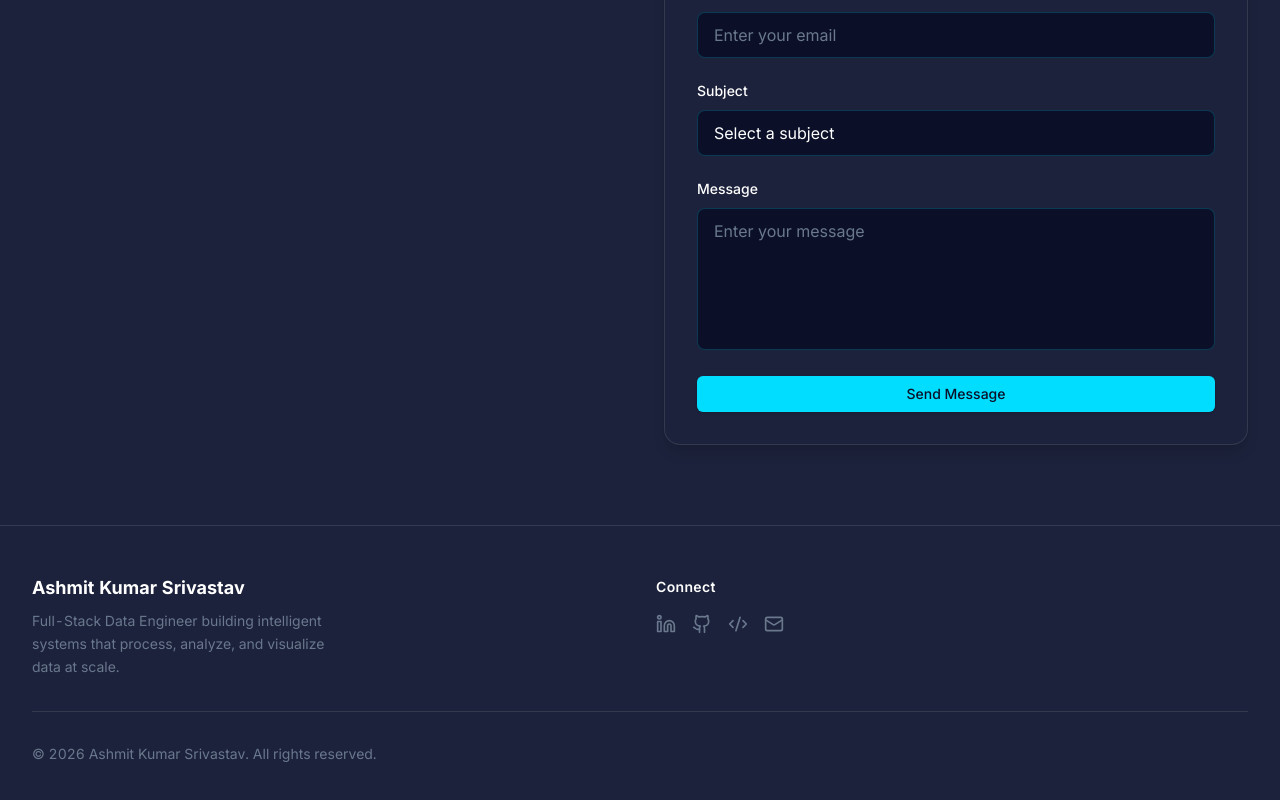
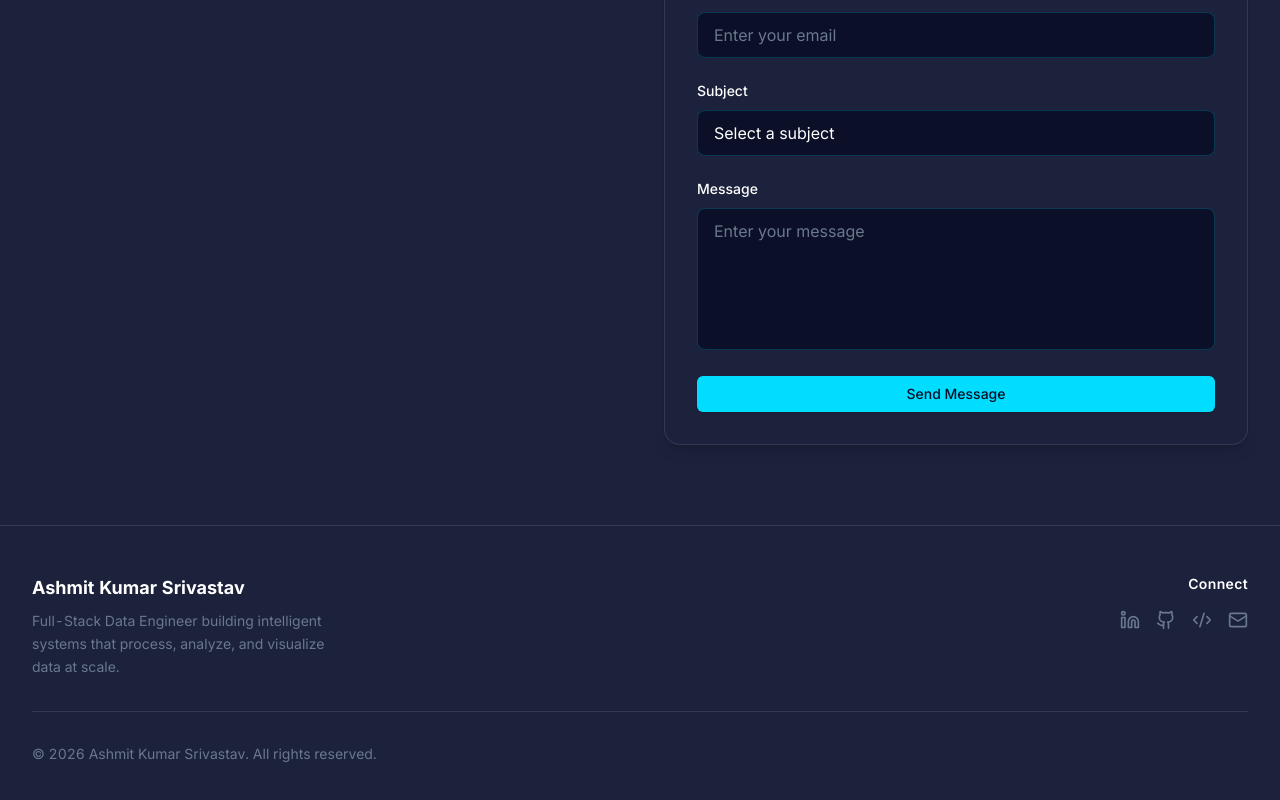
Before and after one commit to Ashmit76311/portfolio1, a React (Vite) app in the folder apps/web/: page / in a window 1280 px wide. Shown: the part 5500-6300 px from the top of the page. Built offline with nearby package versions, Linux system fonts and the light colour scheme; no server answers.

Commit message:
Update Footer.jsx

```diff
--- a/apps/web/src/components/Footer.jsx
+++ b/apps/web/src/components/Footer.jsx
@@ -25,7 +25,7 @@ const Footer = () => {
             </p>
           </div>
 
-          <div>
+          <div className="flex flex-col md:items-end">
             <span className="text-sm font-semibold text-card-foreground tracking-wide">Connect</span>
             <div className="mt-4 flex space-x-4">
               {socialLinks.map((social) => {
```
